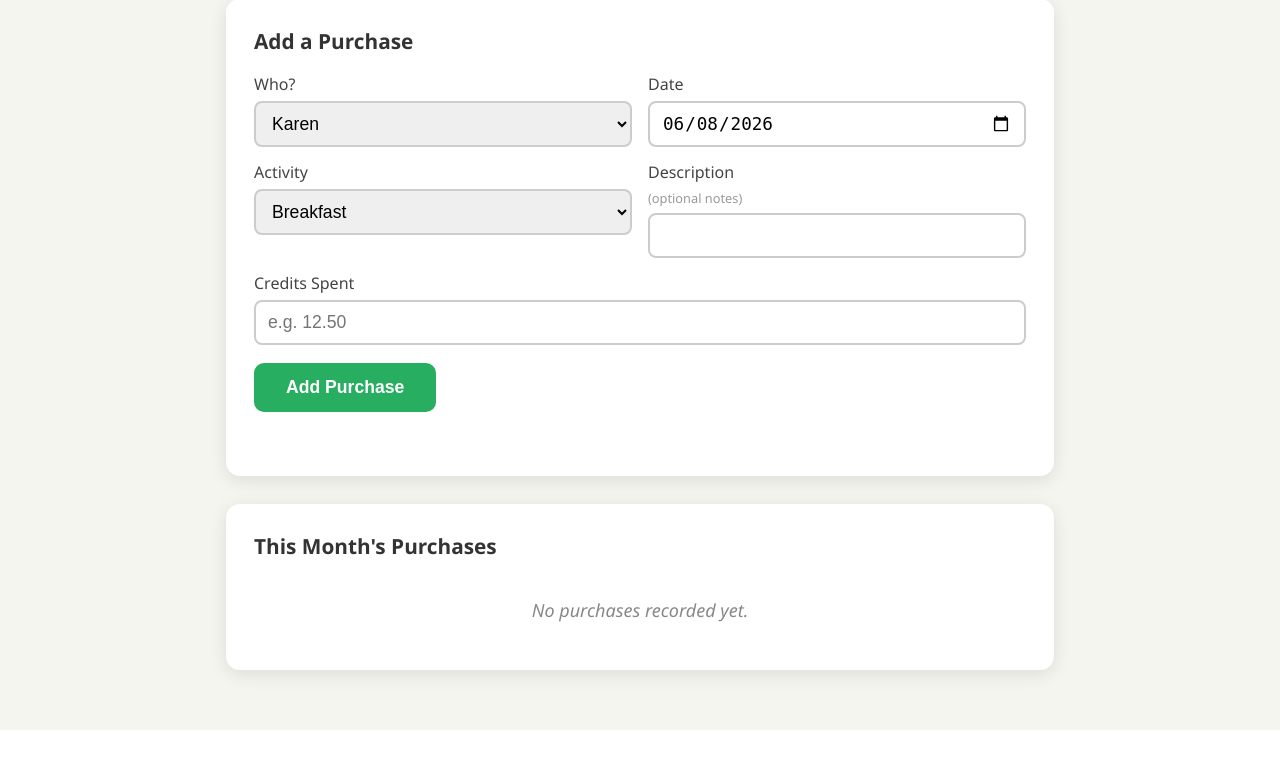
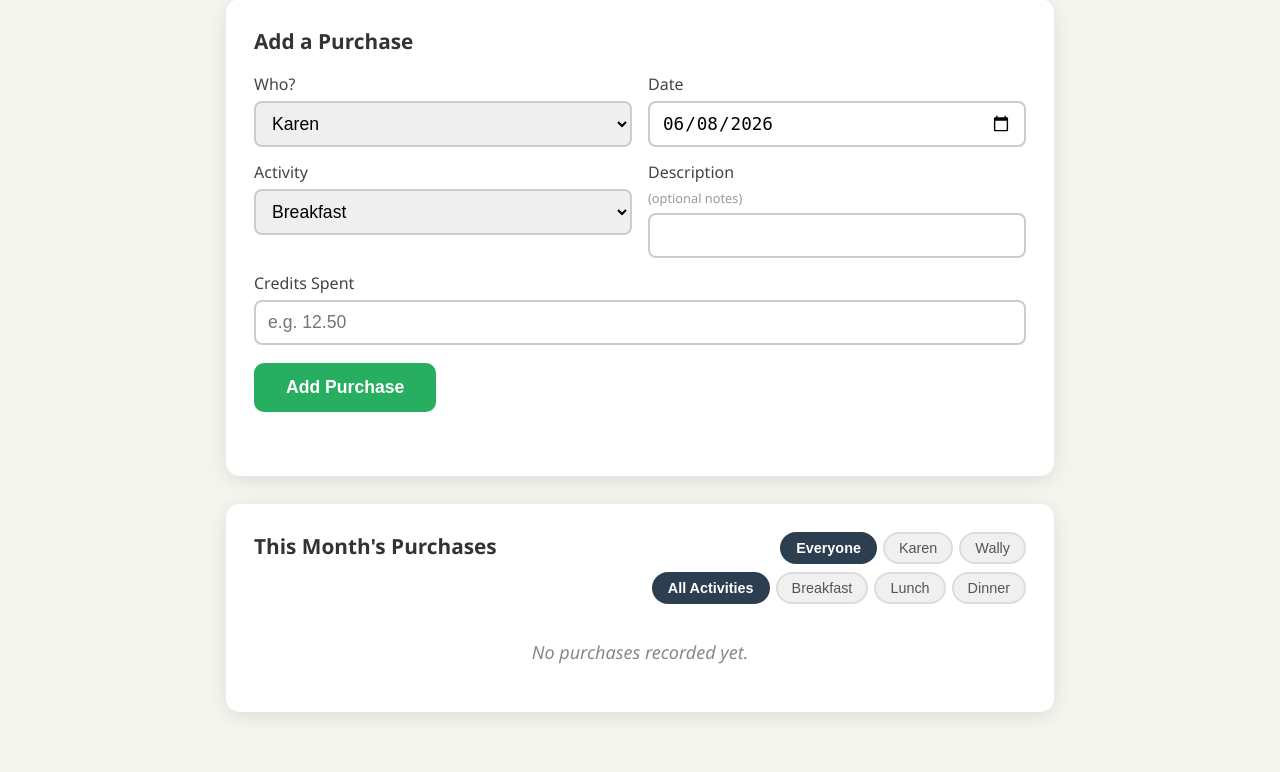
Before and after one commit to webmarketingdesigns/my-seo-app, a Flask app: page / in a window 1280 px wide. Shown: the part 506-1278 px from the top of the page. Before the commit the page ends 1236 px from the top, so only its background shows below. Run offline with Flask 3, Linux system fonts and the light colour scheme; data that the repository does not hold is empty.

Commit message:
Add person and activity filters to transaction list
Filter buttons above the transaction log let you instantly narrow
purchases by person (Everyone / Karen / Wally) and by activity
(All / Breakfast / Lunch / Dinner) at the same time.

https://claude.ai/code/session_016eKp9vuxLCZxN1cVLC1JXU

```diff
--- a/src/static/css/style.css
+++ b/src/static/css/style.css
@@ -210,6 +210,45 @@ main {
 .form-msg.error { color: #c0392b; }
 
 /* ── Transaction Log ── */
+.log-header {
+  display: flex;
+  align-items: flex-start;
+  justify-content: space-between;
+  flex-wrap: wrap;
+  gap: 12px;
+  margin-bottom: 16px;
+}
+.log-header h2 { margin-bottom: 0; }
+
+.filters { display: flex; flex-direction: column; gap: 8px; align-items: flex-end; }
+
+.filter-group { display: flex; gap: 6px; flex-wrap: wrap; justify-content: flex-end; }
+
+.filter-btn {
+  background: #f0f0f0;
+  border: 2px solid #ddd;
+  color: #555;
+  padding: 6px 14px;
+  border-radius: 20px;
+  font-size: .9rem;
+  cursor: pointer;
+  transition: all .15s;
+  white-space: nowrap;
+}
+.filter-btn:hover { border-color: #aaa; color: #333; }
+.filter-btn.active {
+  background: #2c3e50;
+  border-color: #2c3e50;
+  color: #fff;
+  font-weight: 600;
+}
+
+@media (max-width: 600px) {
+  .log-header { flex-direction: column; }
+  .filters { align-items: flex-start; }
+  .filter-group { justify-content: flex-start; }
+}
+
 .log-section {
   background: var(--card-bg);
   border-radius: var(--radius);
--- a/src/static/js/app.js
+++ b/src/static/js/app.js
@@ -2,6 +2,9 @@
 const today = new Date();
 let currentYear = today.getFullYear();
 let currentMonth = today.getMonth() + 1; // 1-based
+let allTransactions = [];
+let activePerson = 'all';
+let activeActivity = 'all';
 
 const todayStr = today.toISOString().split('T')[0];
 document.getElementById('txnDate').value = todayStr;
@@ -81,13 +84,30 @@ function renderSummary(s) {
 }
 
 function renderTransactions(txns) {
+  allTransactions = txns;
+  applyFilters();
+}
+
+function applyFilters() {
   const list = document.getElementById('txnList');
-  if (!txns.length) {
-    list.innerHTML = '<p class="empty-msg">No purchases recorded yet.</p>';
+  const filtered = allTransactions.filter(t => {
+    if (activePerson !== 'all' && t.person !== activePerson) return false;
+    if (activeActivity !== 'all') {
+      const activity = t.description.split(' – ')[0];
+      if (activity !== activeActivity) return false;
+    }
+    return true;
+  });
+
+  if (!filtered.length) {
+    const msg = allTransactions.length
+      ? 'No purchases match the selected filters.'
+      : 'No purchases recorded yet.';
+    list.innerHTML = `<p class="empty-msg">${msg}</p>`;
     return;
   }
 
-  list.innerHTML = txns.map(t => `
+  list.innerHTML = filtered.map(t => `
     <div class="txn-item ${t.person}">
       <span class="txn-who">${t.person.charAt(0).toUpperCase() + t.person.slice(1)}</span>
       <span class="txn-date">${formatDate(t.date)}</span>
@@ -178,5 +198,17 @@ document.getElementById('nextMonth').addEventListener('click', () => {
   loadAll();
 });
 
+/* ── Filters ── */
+document.querySelectorAll('.filter-btn').forEach(btn => {
+  btn.addEventListener('click', () => {
+    const group = btn.dataset.filter;
+    document.querySelectorAll(`.filter-btn[data-filter="${group}"]`).forEach(b => b.classList.remove('active'));
+    btn.classList.add('active');
+    if (group === 'person') activePerson = btn.dataset.value;
+    if (group === 'activity') activeActivity = btn.dataset.value;
+    applyFilters();
+  });
+});
+
 /* ── Init ── */
 loadAll();
--- a/src/templates/index.html
+++ b/src/templates/index.html
@@ -97,7 +97,22 @@
 
     <!-- Transaction Log -->
     <section class="log-section">
-      <h2>This Month's Purchases</h2>
+      <div class="log-header">
+        <h2>This Month's Purchases</h2>
+        <div class="filters">
+          <div class="filter-group">
+            <button class="filter-btn active" data-filter="person" data-value="all">Everyone</button>
+            <button class="filter-btn" data-filter="person" data-value="karen">Karen</button>
+            <button class="filter-btn" data-filter="person" data-value="wally">Wally</button>
+          </div>
+          <div class="filter-group">
+            <button class="filter-btn active" data-filter="activity" data-value="all">All Activities</button>
+            <button class="filter-btn" data-filter="activity" data-value="Breakfast">Breakfast</button>
+            <button class="filter-btn" data-filter="activity" data-value="Lunch">Lunch</button>
+            <button class="filter-btn" data-filter="activity" data-value="Dinner">Dinner</button>
+          </div>
+        </div>
+      </div>
       <div id="txnList" class="txn-list">
         <p class="empty-msg">Loading…</p>
       </div>
```
